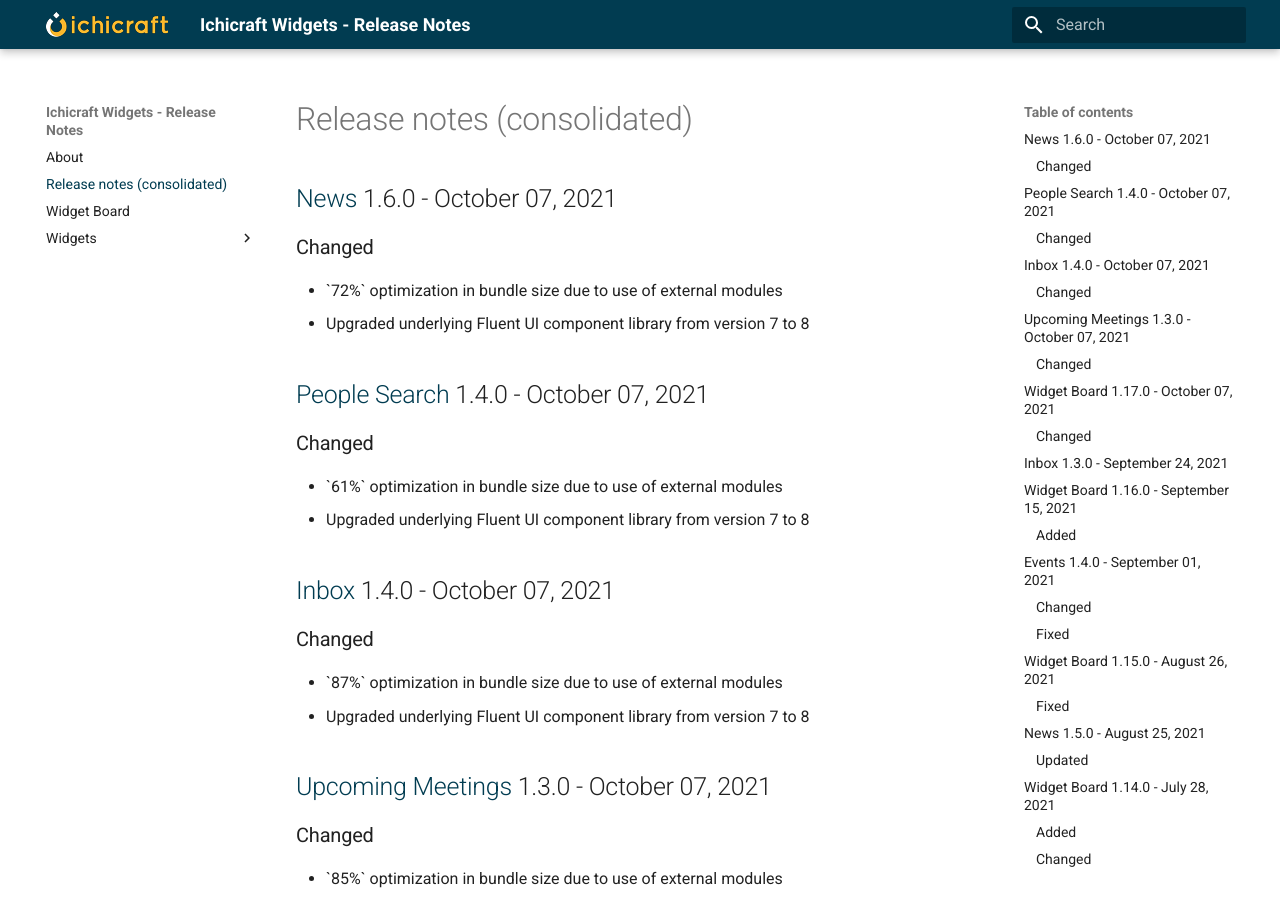
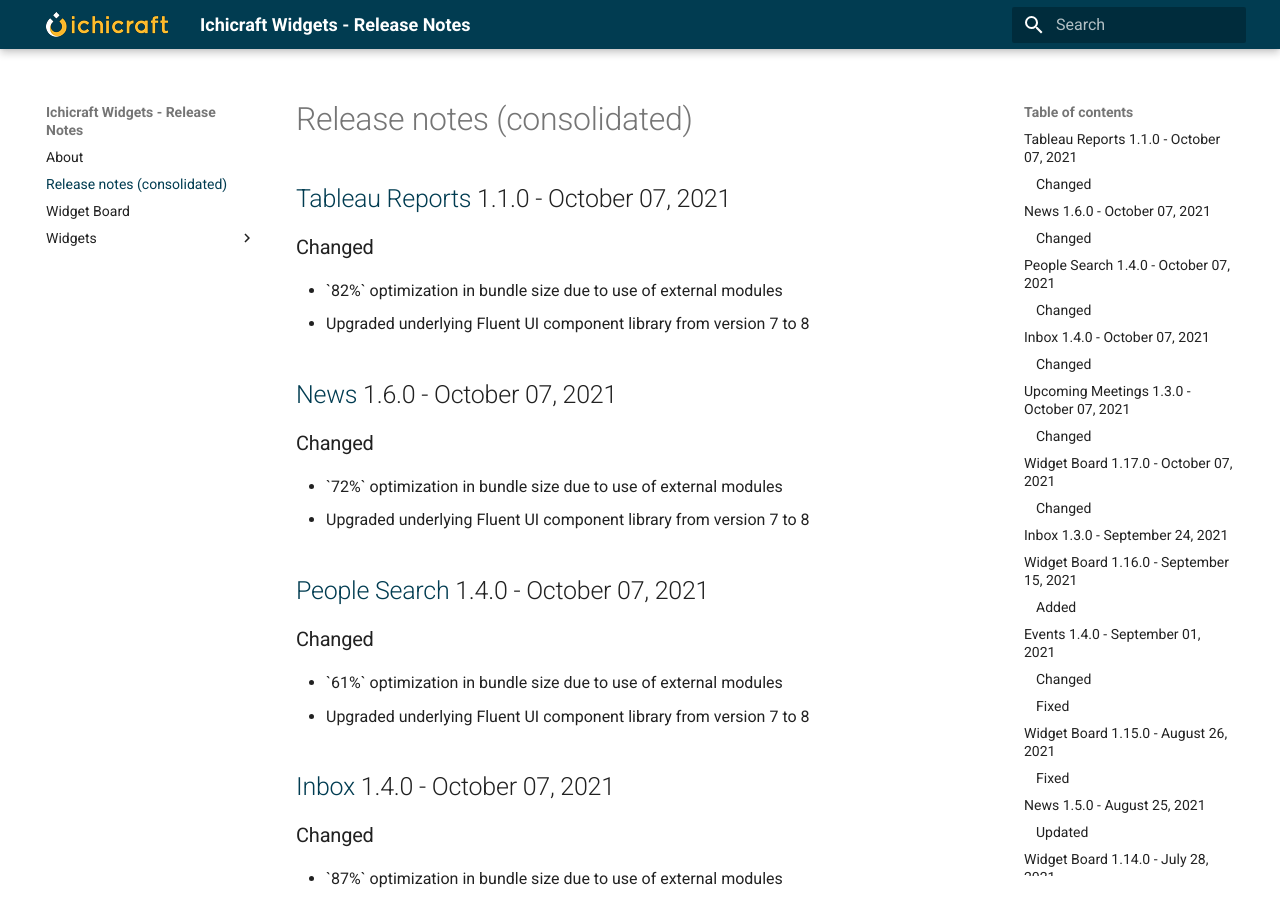
Before and after one commit to ichicraft/widgets-docs, an MkDocs documentation site: the page built from docs/Release-notes-(consolidated).md, in a window 1280 px wide and 900 px high. Built offline with MkDocs 1.6.1 and Material for MkDocs 9.7.7, drawn with Linux system fonts in a browser that asks for light colours.

Commit message:
Release notes updated by BuildService

```diff
--- a/docs/Release-notes-(consolidated).md
+++ b/docs/Release-notes-(consolidated).md
@@ -1,3 +1,15 @@
+## [Tableau Reports](./Widgets/Tableau Reports.md) 1.1.0 - October 07, 2021
+
+### Changed
+- &#x60;82%&#x60; optimization in bundle size due to use of external modules
+- Upgraded underlying Fluent UI component library from version 7 to 8
+
+
+
+
+
+
+
 ## [News](./Widgets/News.md) 1.6.0 - October 07, 2021
 
 ### Changed
```
Also changed, not shown: docs/Widgets/Tableau Reports.md (+12 -0 lines).
